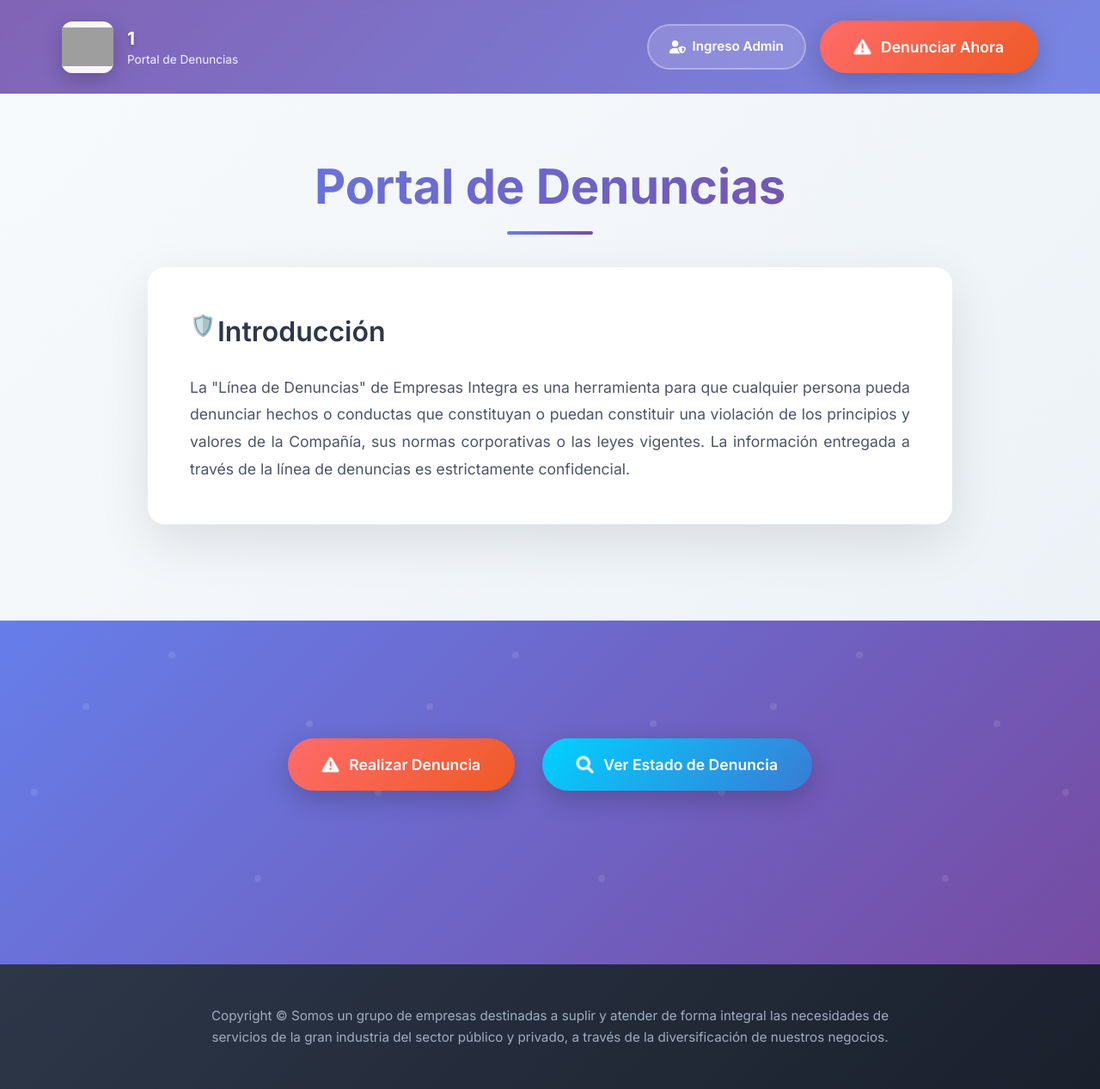
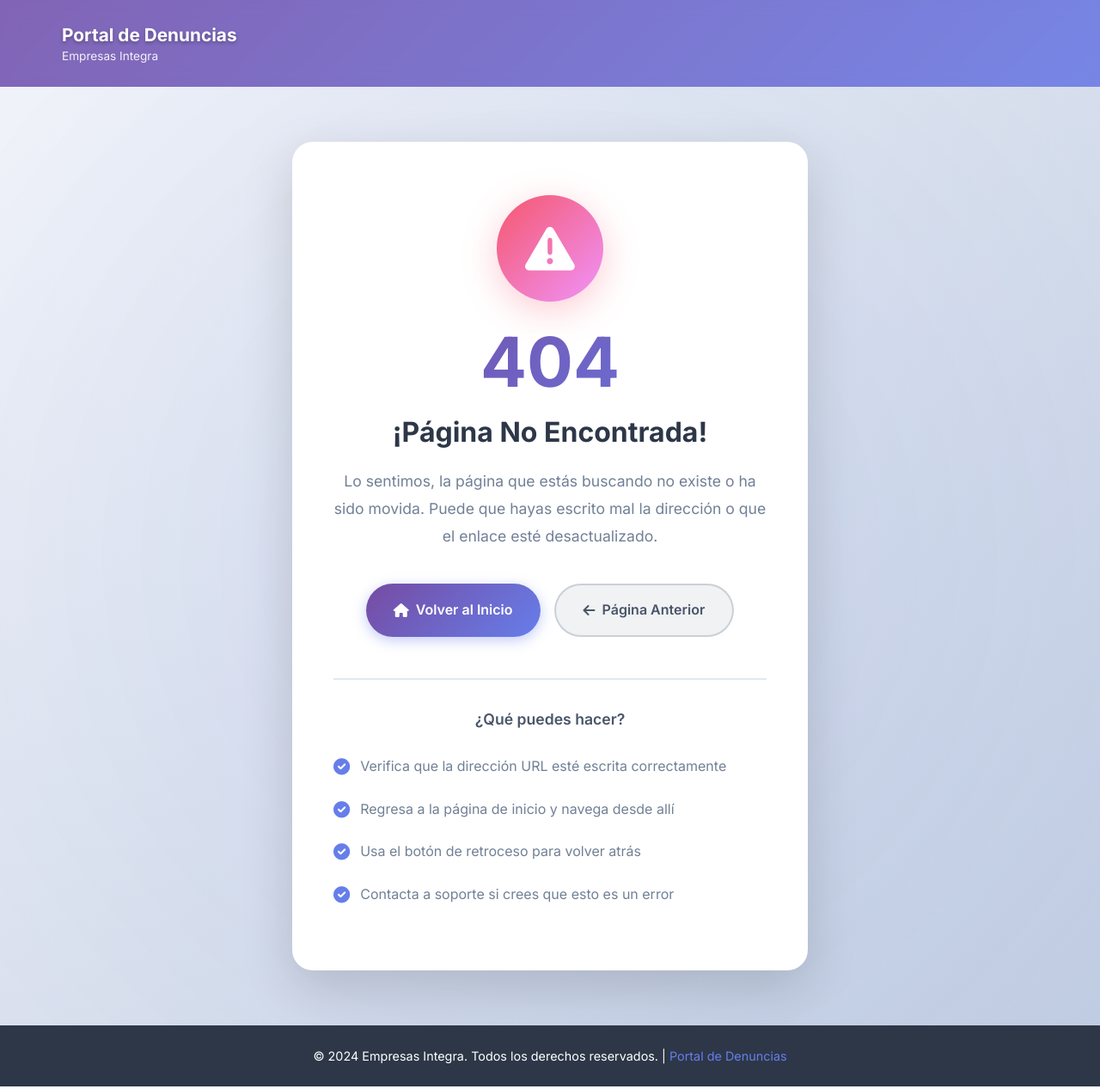
Before and after one commit to empresasintegra/denuncias, a Django app: page /index/1/ in a window 1280 px wide. Shown: the whole page at 86% size. Run offline with Django 5.2, Linux system fonts and the light colour scheme; data comes from the database, SQL or seed files in the repository; grey boxes are pictures that could not be loaded.

Commit message:
añadiendo template de not found, arreglo de excel, importando openpyxl

```diff
--- a/appkarin/service_datatable.py
+++ b/appkarin/service_datatable.py
@@ -7,6 +7,7 @@ from django.utils.decorators import method_decorator
 from django.db.models import Q, Count
 from .models import Denuncia, Usuario, AdminDenuncias, Foro, Empresa
 import json
+import openpyxl
 from openpyxl.styles import Font, PatternFill, Border, Side, Alignment
 from openpyxl.utils import get_column_letter
 import datetime
--- /dev/null
+++ b/appkarin/templates/notfound.html
@@ -0,0 +1,463 @@
+{% load static %}
+<!DOCTYPE html>
+<html lang="es">
+<head>
+    <meta charset="utf-8" />
+    <meta name="viewport" content="width=device-width, initial-scale=1, shrink-to-fit=no" />
+    <meta name="description" content="Página no encontrada - Portal de Denuncias - Empresas Integra" />
+    <meta name="author" content="Empresas Integra" />
+    <title>404 - Página No Encontrada | Portal de Denuncias</title>
+    <link href="https://cdnjs.cloudflare.com/ajax/libs/font-awesome/6.0.0/css/all.min.css" rel="stylesheet">
+    <link href="https://fonts.googleapis.com/css2?family=Inter:wght@300;400;500;600;700&display=swap" rel="stylesheet">
+    <style>
+        * {
+            margin: 0;
+            padding: 0;
+            box-sizing: border-box;
+        }
+
+        body {
+            font-family: 'Inter', sans-serif;
+            line-height: 1.6;
+            color: #2d3748;
+            overflow-x: hidden;
+            min-height: 100vh;
+            display: flex;
+            flex-direction: column;
+        }
+
+        /* Animaciones */
+        @keyframes fadeInUp {
+            from {
+                opacity: 0;
+                transform: translateY(30px);
+            }
+            to {
+                opacity: 1;
+                transform: translateY(0);
+            }
+        }
+
+        @keyframes gradient {
+            0% {
+                background-position: 0% 50%;
+            }
+            50% {
+                background-position: 100% 50%;
+            }
+            100% {
+                background-position: 0% 50%;
+            }
+        }
+
+        @keyframes pulse {
+            0%, 100% {
+                transform: scale(1);
+            }
+            50% {
+                transform: scale(1.05);
+            }
+        }
+
+        @keyframes shake {
+            0%, 100% { transform: translateX(0); }
+            25% { transform: translateX(-10px); }
+            75% { transform: translateX(10px); }
+        }
+
+        @keyframes float {
+            0%, 100% {
+                transform: translateY(0px);
+            }
+            50% {
+                transform: translateY(-20px);
+            }
+        }
+
+        /* Header con Navbar */
+        .header {
+            background: linear-gradient(-45deg, #667eea, #764ba2, #f093fb, #f5576c);
+            background-size: 400% 400%;
+            animation: gradient 15s ease infinite;
+            padding: 0;
+            position: relative;
+            overflow: hidden;
+        }
+
+        .header::before {
+            content: '';
+            position: absolute;
+            top: 0;
+            left: 0;
+            right: 0;
+            bottom: 0;
+            background: rgba(255, 255, 255, 0.1);
+            backdrop-filter: blur(10px);
+        }
+
+        /* Navbar */
+        .navbar {
+            position: relative;
+            z-index: 10;
+            padding: 1.5rem 0;
+        }
+
+        .navbar-container {
+            max-width: 1200px;
+            margin: 0 auto;
+            padding: 0 2rem;
+            display: flex;
+            justify-content: space-between;
+            align-items: center;
+        }
+
+        .navbar-brand {
+            display: flex;
+            align-items: center;
+            gap: 1rem;
+            text-decoration: none;
+            color: white;
+        }
+
+        .brand-text {
+            color: white;
+            font-weight: 700;
+            font-size: 1.3rem;
+            text-shadow: 0 2px 4px rgba(0, 0, 0, 0.3);
+        }
+
+        .brand-subtitle {
+            color: rgba(255, 255, 255, 0.9);
+            font-size: 0.85rem;
+            font-weight: 400;
+            margin-top: -2px;
+        }
+
+        /* Contenedor principal */
+        .main-container {
+            flex: 1;
+            display: flex;
+            align-items: center;
+            justify-content: center;
+            padding: 4rem 2rem;
+            background: linear-gradient(135deg, #f5f7fa 0%, #c3cfe2 100%);
+            position: relative;
+            overflow: hidden;
+        }
+
+        .main-container::before {
+            content: '';
+            position: absolute;
+            top: -50%;
+            left: -50%;
+            width: 200%;
+            height: 200%;
+            background: radial-gradient(circle, rgba(102, 126, 234, 0.1) 0%, transparent 70%);
+            animation: float 6s ease-in-out infinite;
+        }
+
+        /* Card de error 404 */
+        .error-card {
+            background: white;
+            border-radius: 24px;
+            padding: 4rem 3rem;
+            max-width: 600px;
+            width: 100%;
+            text-align: center;
+            box-shadow: 0 20px 60px rgba(0, 0, 0, 0.15);
+            position: relative;
+            z-index: 1;
+            animation: fadeInUp 0.6s ease-out;
+        }
+
+        /* Icono de advertencia */
+        .warning-icon {
+            width: 120px;
+            height: 120px;
+            margin: 0 auto 2rem;
+            background: linear-gradient(135deg, #f5576c 0%, #f093fb 100%);
+            border-radius: 50%;
+            display: flex;
+            align-items: center;
+            justify-content: center;
+            box-shadow: 0 10px 40px rgba(245, 87, 108, 0.3);
+            animation: pulse 2s ease-in-out infinite;
+        }
+
+        .warning-icon i {
+            font-size: 3.5rem;
+            color: white;
+        }
+
+        /* Código 404 */
+        .error-code {
+            font-size: 5rem;
+            font-weight: 800;
+            background: linear-gradient(-45deg, #667eea, #764ba2, #f093fb, #f5576c);
+            background-size: 400% 400%;
+            animation: gradient 15s ease infinite;
+            -webkit-background-clip: text;
+            -webkit-text-fill-color: transparent;
+            background-clip: text;
+            margin-bottom: 1rem;
+            line-height: 1;
+        }
+
+        /* Título */
+        .error-title {
+            font-size: 2rem;
+            font-weight: 700;
+            color: #2d3748;
+            margin-bottom: 1rem;
+        }
+
+        /* Descripción */
+        .error-description {
+            font-size: 1.1rem;
+            color: #718096;
+            margin-bottom: 2.5rem;
+            line-height: 1.8;
+        }
+
+        /* Botones de acción */
+        .action-buttons {
+            display: flex;
+            gap: 1rem;
+            justify-content: center;
+            flex-wrap: wrap;
+        }
+
+        .btn {
+            padding: 1rem 2rem;
+            border-radius: 50px;
+            font-weight: 600;
+            font-size: 1rem;
+            text-decoration: none;
+            transition: all 0.3s cubic-bezier(0.4, 0, 0.2, 1);
+            display: inline-flex;
+            align-items: center;
+            gap: 0.5rem;
+            cursor: pointer;
+            border: none;
+            position: relative;
+            overflow: hidden;
+        }
+
+        .btn::before {
+            content: '';
+            position: absolute;
+            top: 0;
+            left: -100%;
+            width: 100%;
+            height: 100%;
+            background: linear-gradient(90deg, transparent, rgba(255, 255, 255, 0.3), transparent);
+            transition: left 0.5s;
+        }
+
+        .btn:hover::before {
+            left: 100%;
+        }
+
+        .btn-primary {
+            background: linear-gradient(-45deg, #667eea, #764ba2);
+            color: white;
+            box-shadow: 0 4px 15px rgba(102, 126, 234, 0.4);
+        }
+
+        .btn-primary:hover {
+            transform: translateY(-2px);
+            box-shadow: 0 8px 25px rgba(102, 126, 234, 0.5);
+        }
+
+        .btn-secondary {
+            background: rgba(113, 128, 150, 0.1);
+            color: #4a5568;
+            border: 2px solid rgba(113, 128, 150, 0.3);
+        }
+
+        .btn-secondary:hover {
+            background: rgba(113, 128, 150, 0.2);
+            transform: translateY(-2px);
+        }
+
+        /* Lista de sugerencias */
+        .suggestions {
+            margin-top: 3rem;
+            padding-top: 2rem;
+            border-top: 2px solid #e2e8f0;
+        }
+
+        .suggestions-title {
+            font-size: 1.1rem;
+            font-weight: 600;
+            color: #4a5568;
+            margin-bottom: 1rem;
+        }
+
+        .suggestions-list {
+            list-style: none;
+            padding: 0;
+            text-align: left;
+        }
+
+        .suggestions-list li {
+            padding: 0.75rem 0;
+            color: #718096;
+            display: flex;
+            align-items: center;
+            gap: 0.75rem;
+        }
+
+        .suggestions-list li i {
+            color: #667eea;
+            font-size: 1.2rem;
+        }
+
+        /* Responsive */
+        @media (max-width: 768px) {
+            .error-card {
+                padding: 3rem 2rem;
+            }
+
+            .error-code {
+                font-size: 4rem;
+            }
+
+            .error-title {
+                font-size: 1.5rem;
+            }
+
+            .error-description {
+                font-size: 1rem;
+            }
+
+            .action-buttons {
+                flex-direction: column;
+            }
+
+            .btn {
+                width: 100%;
+                justify-content: center;
+            }
+
+            .warning-icon {
+                width: 100px;
+                height: 100px;
+            }
+
+            .warning-icon i {
+                font-size: 3rem;
+            }
+
+            .navbar-container {
+                padding: 0 1rem;
+            }
+
+            .brand-text {
+                font-size: 1.1rem;
+            }
+
+            .brand-subtitle {
+                font-size: 0.75rem;
+            }
+        }
+
+        /* Footer opcional */
+        .footer {
+            background: #2d3748;
+            color: white;
+            text-align: center;
+            padding: 1.5rem;
+            font-size: 0.9rem;
+        }
+
+        .footer a {
+            color: #667eea;
+            text-decoration: none;
+            transition: color 0.3s;
+        }
+
+        .footer a:hover {
+            color: #f093fb;
+        }
+    </style>
+</head>
+<body>
+    <!-- Header con Navbar -->
+    <header class="header">
+        <nav class="navbar">
+            <div class="navbar-container">
+                <a href="/" class="navbar-brand">
+                    <div>
+                        <div class="brand-text">Portal de Denuncias</div>
+                        <div class="brand-subtitle">Empresas Integra</div>
+                    </div>
+                </a>
+            </div>
+        </nav>
+    </header>
+
+    <!-- Contenedor Principal -->
+    <main class="main-container">
+        <div class="error-card">
+            <!-- Icono de advertencia -->
+            <div class="warning-icon">
+                <i class="fas fa-exclamation-triangle"></i>
+            </div>
+
+            <!-- Código de error -->
+            <div class="error-code">404</div>
+
+            <!-- Título -->
+            <h1 class="error-title">¡Página No Encontrada!</h1>
+
+            <!-- Descripción -->
+            <p class="error-description">
+                Lo sentimos, la página que estás buscando no existe o ha sido movida.
+                Puede que hayas escrito mal la dirección o que el enlace esté desactualizado.
+            </p>
+
+            <!-- Botones de acción -->
+            <div class="action-buttons">
+                <a href="/" class="btn btn-primary">
+                    <i class="fas fa-home"></i>
+                    Volver al Inicio
+                </a>
+                <a href="javascript:history.back()" class="btn btn-secondary">
+                    <i class="fas fa-arrow-left"></i>
+                    Página Anterior
+                </a>
+            </div>
+
+            <!-- Sugerencias -->
+            <div class="suggestions">
+                <div class="suggestions-title">¿Qué puedes hacer?</div>
+                <ul class="suggestions-list">
+                    <li>
+                        <i class="fas fa-check-circle"></i>
+                        <span>Verifica que la dirección URL esté escrita correctamente</span>
+                    </li>
+                    <li>
+                        <i class="fas fa-check-circle"></i>
+                        <span>Regresa a la página de inicio y navega desde allí</span>
+                    </li>
+                    <li>
+                        <i class="fas fa-check-circle"></i>
+                        <span>Usa el botón de retroceso para volver atrás</span>
+                    </li>
+                    <li>
+                        <i class="fas fa-check-circle"></i>
+                        <span>Contacta a soporte si crees que esto es un error</span>
+                    </li>
+                </ul>
+            </div>
+        </div>
+    </main>
+
+    <!-- Footer opcional -->
+    <footer class="footer">
+        <p>&copy; 2024 Empresas Integra. Todos los derechos reservados. |
+        <a href="/">Portal de Denuncias</a></p>
+    </footer>
+</body>
+</html>
--- a/appkarin/views.py
+++ b/appkarin/views.py
@@ -13,19 +13,21 @@ import re
 # =================================================================
 
 def renderHome(request,empresa):
+    print("Empresa solicitada:", empresa)
+    _empresa=Empresa.objects.filter(nombre=empresa).first()
+    if not _empresa:
+        return render(request, 'notfound.html')
 
-    _empresa=empresa
+    url_logo=f'assets/Logo{empresa}.png'
 
-    url_logo=f'assets/Logo{_empresa}.png'
-
-    if (_empresa !='ByF'):
-        _empresa = re.sub(r'(?<![A-Z\W])(?=[A-Z])', ' ', _empresa)
+    if (empresa !='ByF'):
+        empresa = re.sub(r'(?<![A-Z\W])(?=[A-Z])', ' ', empresa)
     else:
-        _empresa = 'B y F'
+        empresa = 'B y F'
 
     context= {
         'url_logo':url_logo,
-        'empresa':_empresa
+        'empresa':empresa
     }
 
     return render(request, 'index.html',context)
@@ -136,7 +138,7 @@ def renderHub(request):
     nombre_empresas=[]
     url_logos = []
     descripciones=[]
-    redirect_urls = []  # Agregar esta lista
+    redirect_urls = []
 
     for empresa in empresas:
         if (empresa.nombre !='ByF'):
@@ -145,10 +147,9 @@ def renderHub(request):
             nombre_empresas.append('B y F')
 
         url_logos.append(f'assets/Logo{empresa.nombre}.png')
-        redirect_urls.append(f'/{empresa.nombre}/')  # Usar la URL que ya tienes configurada
+        redirect_urls.append(f'/{empresa.nombre.lower()}/')  # ← .lower() agregado
         descripciones.append(empresa.descripcion)
 
-    # Cambiar el zip para incluir las URLs
     cards_data = zip(nombre_empresas, descripciones, url_logos, redirect_urls)
 
     context = {
```
Also changed, not shown: appkarin/templates/login.html (+11 -10 lines).
